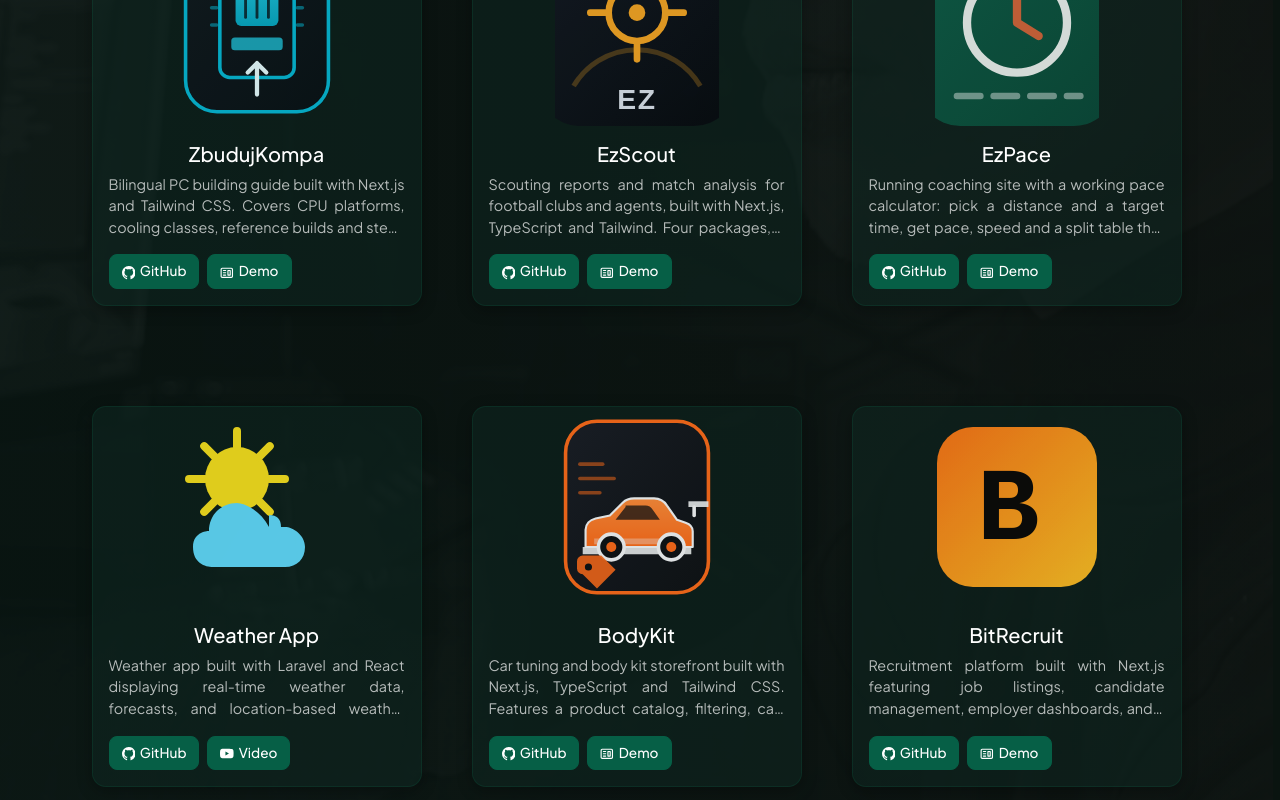
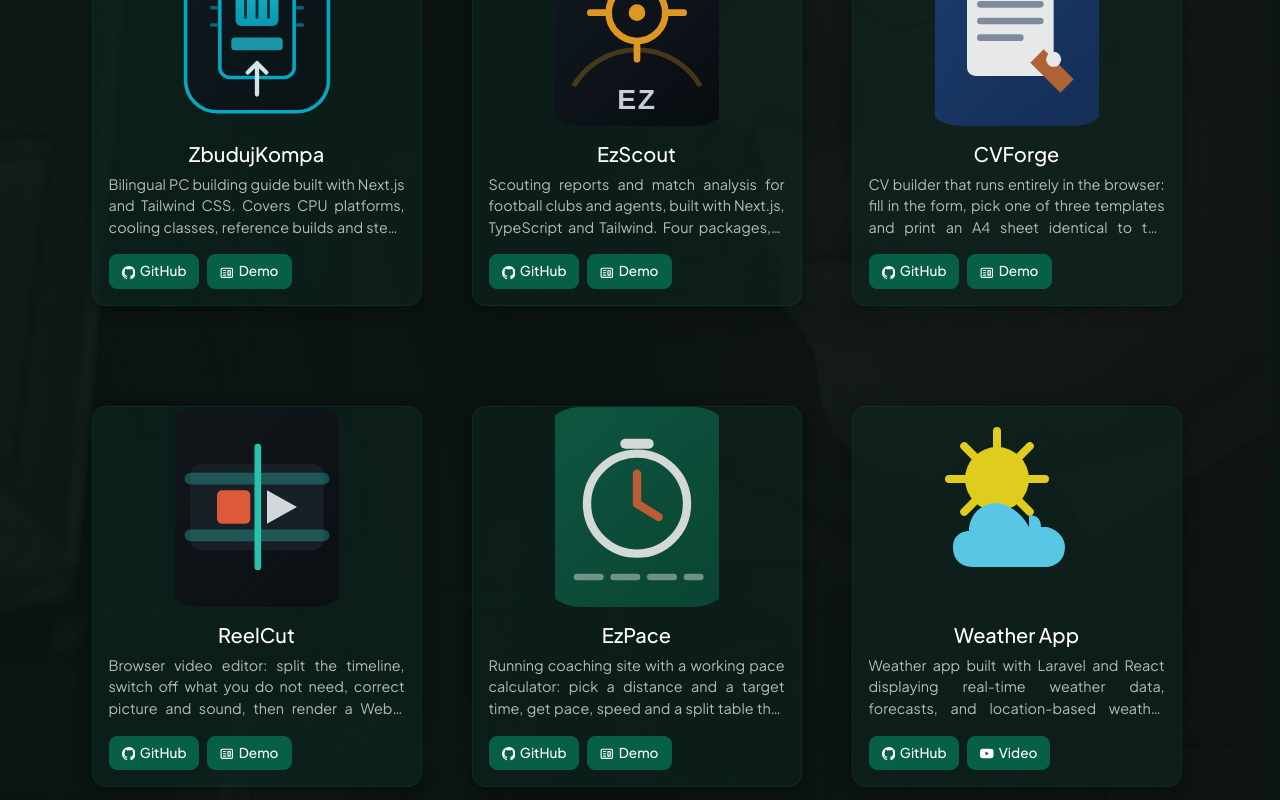
Before and after one commit to dawidolko/portfolio, a React (Create React App) app: page /project in a window 1280 px wide. Shown: the part 1340-2140 px from the top of the page. Built offline with nearby package versions, Linux system fonts and the light colour scheme.

Commit message:
feat: add CVForge and ReelCut to the projects grid
Both ship as static Next.js exports on their own subdomains, so each card
carries a live demo link alongside the repository.

```diff
--- a/src/components/Projects/Projects.js
+++ b/src/components/Projects/Projects.js
@@ -7,6 +7,8 @@ import fitnessgym from "../../assets/Projects/fitnessgym.svg";
 import techbyte from "../../assets/Projects/techbyte.svg";
 import ezscout from "../../assets/Projects/ezscout.svg";
 import ezpace from "../../assets/Projects/ezpace.svg";
+import cvforge from "../../assets/Projects/cvforge.svg";
+import reelcut from "../../assets/Projects/reelcut.svg";
 import workstation from "../../assets/Projects/workstation.svg";
 import movievault from "../../assets/Projects/movievault.svg";
 import f1zone from "../../assets/Projects/f1zone.svg";
@@ -110,6 +112,26 @@ function Projects() {
               description="Scouting reports and match analysis for football clubs and agents, built with Next.js, TypeScript and Tailwind. Four packages, a sample report card in the hero and a CSS-only FAQ."
               ghLink="https://github.com/dawidolko/EzScout-Platform-NextJS"
               demoLink="https://ezscout.dawidolko.pl"
+            />
+          </Col>
+
+          <Col md={4} className="project-card">
+            <ProjectCard
+              imgPath={cvforge}
+              title="CVForge"
+              description="CV builder that runs entirely in the browser: fill in the form, pick one of three templates and print an A4 sheet identical to the preview. Data stays on the device; JSON export carries it between computers. Next.js, TypeScript, Tailwind."
+              ghLink="https://github.com/dawidolko/CVForge-Platform"
+              demoLink="https://cvforge.dawidolko.pl"
+            />
+          </Col>
+
+          <Col md={4} className="project-card">
+            <ProjectCard
+              imgPath={reelcut}
+              title="ReelCut"
+              description="Browser video editor: split the timeline, switch off what you do not need, correct picture and sound, then render a WebM through canvas and MediaRecorder. Nothing is uploaded. Next.js, TypeScript, Tailwind."
+              ghLink="https://github.com/dawidolko/ReelCut-Platform"
+              demoLink="https://reelcut.dawidolko.pl"
             />
           </Col>
 
```
Also changed, not shown: src/assets/Projects/cvforge.svg (added), src/assets/Projects/reelcut.svg (added).
